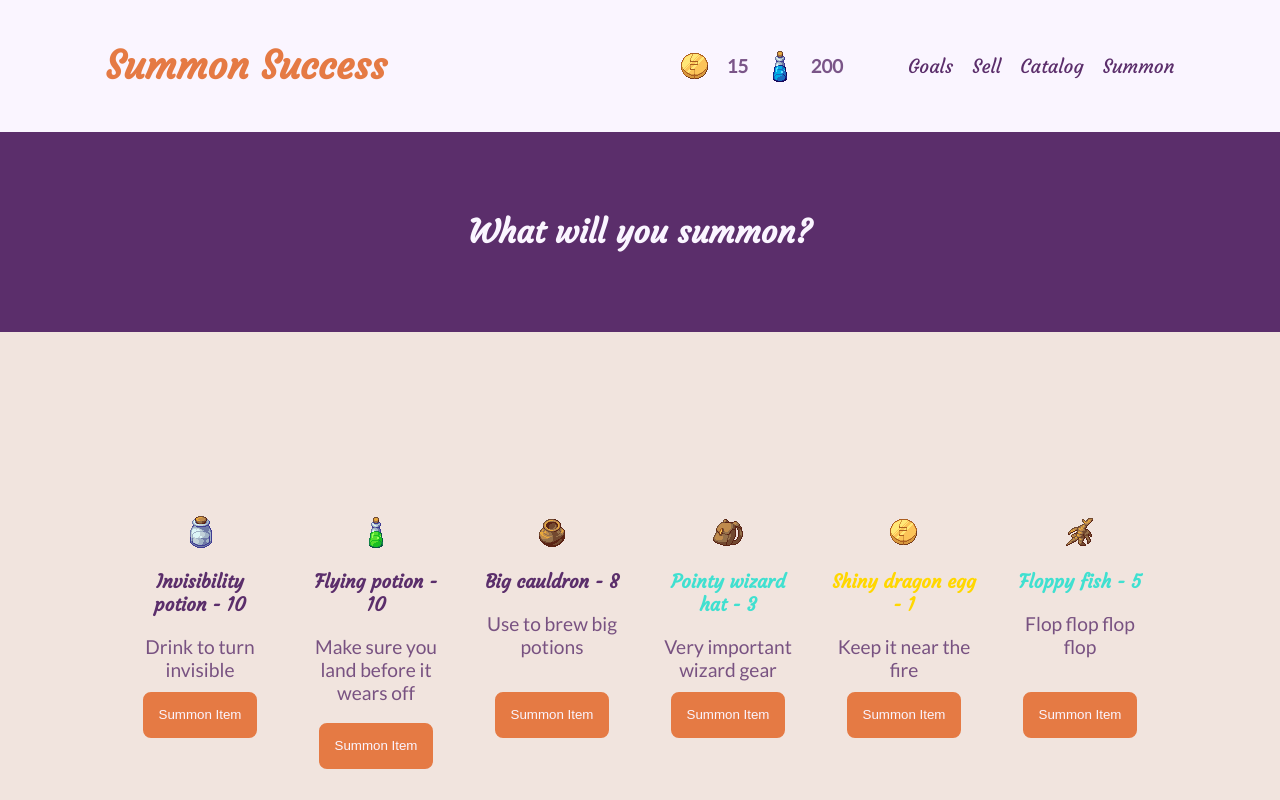
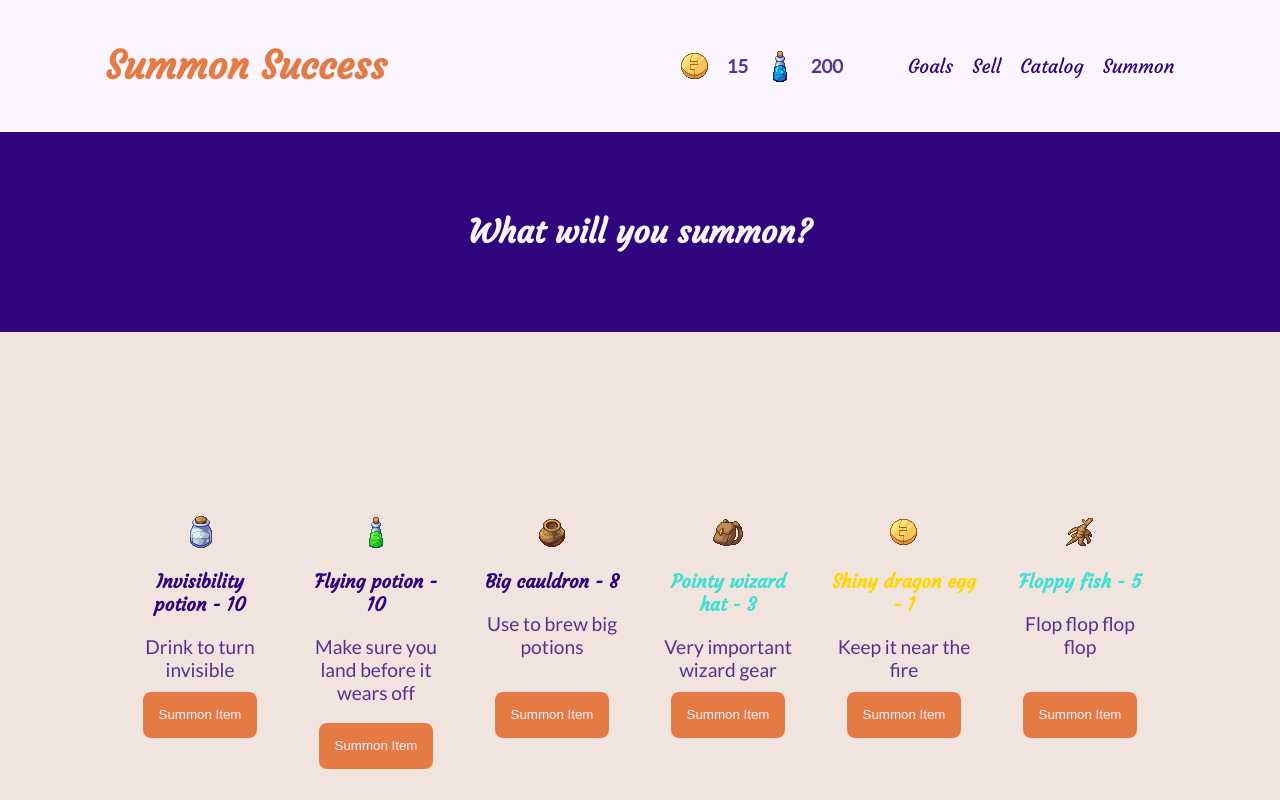
Before and after one commit to cmarsh27/chromemagic, a React (Create React App) app: page /summon in a window 1280 px wide. Shown: the top 800 px of the page. Built offline with nearby package versions, Linux system fonts and the light colour scheme.

Commit message:
Adding to and removing from inventory

```diff
--- a/src/App.js
+++ b/src/App.js
@@ -37,6 +37,19 @@ function App() {
       setDucats(current => current + modifier);
    }
 
+   const addInventory = item => {
+      //setInventory(current => current.push(item))
+      const newInventory = [...inventory,  item ];
+      setInventory(newInventory)
+      modifySpirit(-item.cost)
+   }
+
+   const removeInventory = item => {
+      const newInventory = inventory.filter((current) => current.title !== item.title)
+      setInventory(newInventory)
+      console.log(newInventory)
+   }
+
    return (
          <BrowserRouter>
             <Navbar spirit={spirit} ducats={ducats}/>
@@ -44,8 +57,8 @@ function App() {
                <Route path="/get-started" exact element = {<Landing/>} />
                <Route path="/" exact element = {<Goals spirit={spirit} modifySpirit={modifySpirit} inventory={inventory}/>} />
                <Route path="/catalog" exact element = {<Catalog ducats={ducats} modifyDucats={modifyDucats} inventory={inventory}/>} />
-               <Route path="/shop" exact element = {<Shop ducats={ducats} modifyDucats={modifyDucats}  inventory={inventory}/>} />
-               <Route path="/summon" exact element = {<Summon spirit={spirit} modifySpirit={modifySpirit} inventory={inventory}/>} />
+               <Route path="/shop" exact element = {<Shop ducats={ducats} modifyDucats={modifyDucats}  inventory={inventory} removeInventory={removeInventory}/>} />
+               <Route path="/summon" exact element = {<Summon spirit={spirit} modifySpirit={modifySpirit} inventory={inventory} addInventory={addInventory}/>} />
             </Routes>
             <Footer/>
          </BrowserRouter>
--- a/src/components/ItemCard/ItemCard.js
+++ b/src/components/ItemCard/ItemCard.js
@@ -6,7 +6,7 @@ const ItemCard = ({item}) => {
   return (
     <div className='item-card'>
           <img src={require("../../Icons/" +  item.image)}></img>
-          <h3 className={item.rarity}>{item.title} - {item.quantity}</h3>
+          <h3 className={item.rarity}>{item.title} - {item.cost}</h3>
           <p className='description'> {item.description} </p>
     </div>
   )
--- a/src/index.css
+++ b/src/index.css
@@ -3,7 +3,8 @@
 :root {
 
   --brand-color: #E57A44;
-  --dark-color: #5b2e6b;
+  --dark-color: #30047d;
+  --old-color: #5b2e6b;
   --dark-rgba: rgba(91, 46, 107, 0.9);
   --mid-color: #DBC6BB;
   --light-color: #FAF5FF;
--- a/src/pages/Shop/Shop.js
+++ b/src/pages/Shop/Shop.js
@@ -1,10 +1,10 @@
 import React, {useState} from 'react'
 
 import Inventory from '../../components/Inventory/Inventory'
+import ItemCard from '../../components/ItemCard/ItemCard'
 
 
-
-const Shop = ({ducats, modifyDucats, inventory}) => {
+const Shop = ({ducats, modifyDucats, inventory, removeInventory}) => {
 
 
 
@@ -18,6 +18,14 @@ const Shop = ({ducats, modifyDucats, inventory}) => {
           <h4 className='description'>Ducats: {ducats} </h4>
           <p>This is your Magic shop! You can't do anything here yet.</p>
           <Inventory inventory={inventory}/>
+          <div className='recipe-list'>
+            {inventory.map((item, index) =>
+                    <div key = {index} className="recipe-item" >
+                    <ItemCard item = {item}/>
+                    <button onClick={() => removeInventory(item)}>Sell Item</button>
+                    </div>
+                )}
+            </div>
 
 
         </section>
--- a/src/pages/Summon/Summon.js
+++ b/src/pages/Summon/Summon.js
@@ -16,19 +16,19 @@ const recipes=[
 */
 
 const items = [
-  {title : "Invisibility potion", quantity : "10", rarity : "common", description : "Drink to turn invisible", image: "jar-water.png"},
-  {title : "Flying potion", quantity : "10", rarity: "common", description : "Make sure you land before it wears off", image : "potion1-green.png"},
-  {title : "Big cauldron", quantity : "8", rarity: "common", description : "Use to brew big potions", image : "pot1.png"},
-  {title : "Pointy wizard hat", quantity : "3", rarity: "uncommon", description : "Very important wizard gear", image : "satchel.png"},
-  {title : "Shiny dragon egg", quantity : "1", rarity: "rare", description : "Keep it near the fire", image : "puzzle.png"},
-  {title : "Floppy fish", quantity : "5", rarity: "uncommon", description : "Flop flop flop flop", image : "root.png"},
-  {title : "Love potion", quantity : "10", rarity: "common", description : "The most dangerous potion of all",image : "jar-red.png"},
-  {title : "Broken wand", quantity : "6", rarity: "common", description : "Perhaps you can fix it?", image : "torch.png"}
+  {title : "Invisibility potion", cost : "10", rarity : "common", description : "Drink to turn invisible", image: "jar-water.png"},
+  {title : "Flying potion", cost : "10", rarity: "common", description : "Make sure you land before it wears off", image : "potion1-green.png"},
+  {title : "Big cauldron", cost : "8", rarity: "common", description : "Use to brew big potions", image : "pot1.png"},
+  {title : "Pointy wizard hat", cost : "3", rarity: "uncommon", description : "Very important wizard gear", image : "satchel.png"},
+  {title : "Shiny dragon egg", cost : "1", rarity: "rare", description : "Keep it near the fire", image : "puzzle.png"},
+  {title : "Floppy fish", cost : "5", rarity: "uncommon", description : "Flop flop flop flop", image : "root.png"},
+  {title : "Love potion", cost : "10", rarity: "common", description : "The most dangerous potion of all",image : "jar-red.png"},
+  {title : "Broken wand", cost : "6", rarity: "common", description : "Perhaps you can fix it?", image : "torch.png"}
   ]
 
 
 
-const Summon = ({spirit, modifySpirit, inventory}) => {
+const Summon = ({spirit, modifySpirit, inventory, addInventory}) => {
 
 /*
 const summonItem = (item) => {
@@ -50,7 +50,7 @@ const summonItem = (item) => {
             {items.map((item, index) =>
                     <div key = {index} className="recipe-item" >
                     <ItemCard item = {item}/>
-                    <button >Summon Item</button>
+                    <button onClick={() => addInventory(item)}>Summon Item</button>
                     </div>
                 )}
             </div>
```
